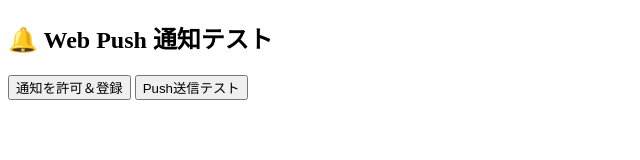
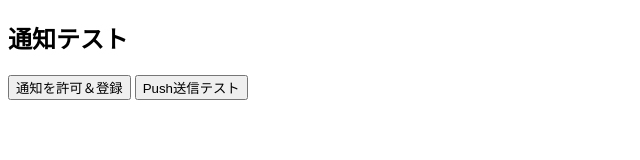
Before and after one commit to waologin/big, a plain HTML site: page index.html in a window 1280 px wide. Shown: the whole page, without its empty margins (0-640 px from the left). Drawn offline with Linux system fonts and the light colour scheme.

Commit message:
Update index.html

```diff
--- a/index.html
+++ b/index.html
@@ -5,7 +5,7 @@
   <title>Web Push Test</title>
 </head>
 <body>
-  <h2>🔔 Web Push 通知テスト</h2>
+  <h2>通知テスト</h2>
 
   <button id="btn-register">通知を許可＆登録</button>
   <button id="btn-send">Push送信テスト</button>
```
